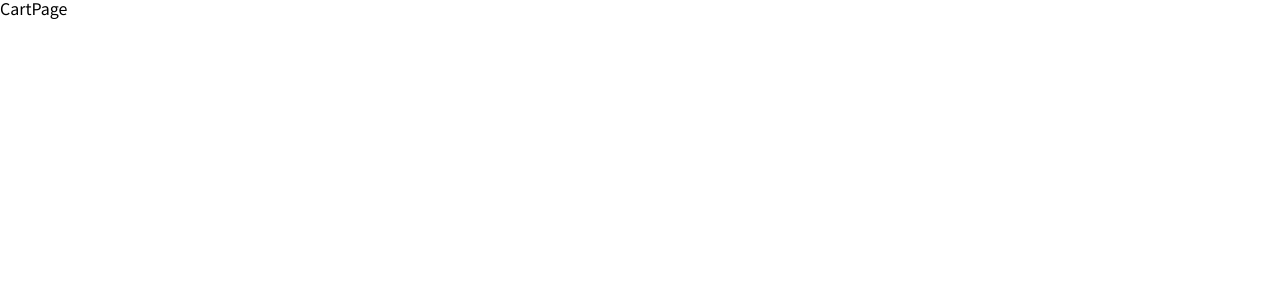
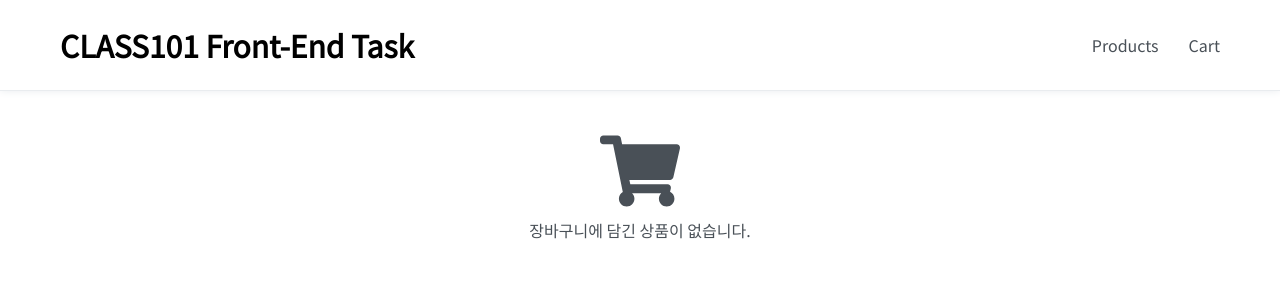
Before and after one commit to nbsp1221/class101-front-end-assignment, a React app: page /cart in a window 1280 px wide. Shown: the top 300 px of the page. Built offline with nearby package versions, Linux system fonts and the light colour scheme.

Commit message:
🔨 Place components and systems on pages

```diff
--- a/src/pages/cart/CartPage.tsx
+++ b/src/pages/cart/CartPage.tsx
@@ -1,8 +1,18 @@
 import React from 'react';
+import Header from '../../components/layouts/Header';
+import Container from '../../components/layouts/Container';
+import CartOrderBodySystem from '../../systems/CartOrderBody';
 
 const CartPage: React.FunctionComponent = () => {
   return (
-    <div>CartPage</div>
+    <>
+      <Header />
+      <main>
+        <Container>
+          <CartOrderBodySystem />
+        </Container>
+      </main>
+    </>
   );
 };
 
--- a/src/pages/home/HomePage.tsx
+++ b/src/pages/home/HomePage.tsx
@@ -1,12 +1,11 @@
 import React from 'react';
-import { Link } from 'react-router-dom';
+import Header from '../../components/layouts/Header';
 
 const HomePage: React.FunctionComponent = () => {
   return (
-    <div>
-      <Link to="/products">Products</Link>
-      <Link to="/cart">Cart</Link>
-    </div>
+    <>
+      <Header />
+    </>
   );
 };
 
--- a/src/pages/products/ProductsPage.tsx
+++ b/src/pages/products/ProductsPage.tsx
@@ -1,8 +1,18 @@
 import React from 'react';
+import Header from '../../components/layouts/Header';
+import Container from '../../components/layouts/Container';
+import ProductDisplaySystem from '../../systems/ProductDisplay';
 
 const ProductsPage: React.FunctionComponent = () => {
   return (
-    <div>ProductsPage</div>
+    <>
+      <Header />
+      <main>
+        <Container>
+          <ProductDisplaySystem countPerPage={5} />
+        </Container>
+      </main>
+    </>
   );
 };
 
```
